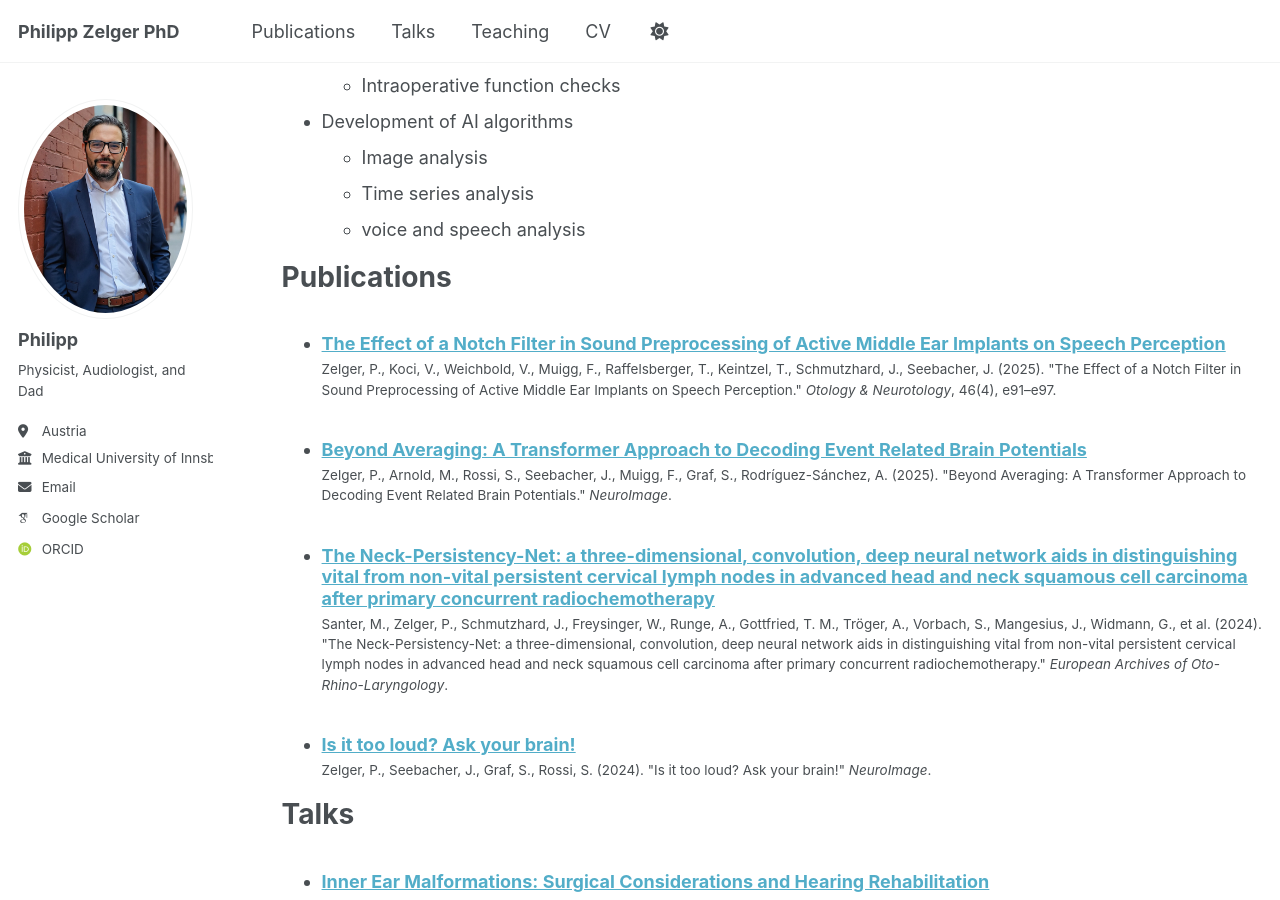
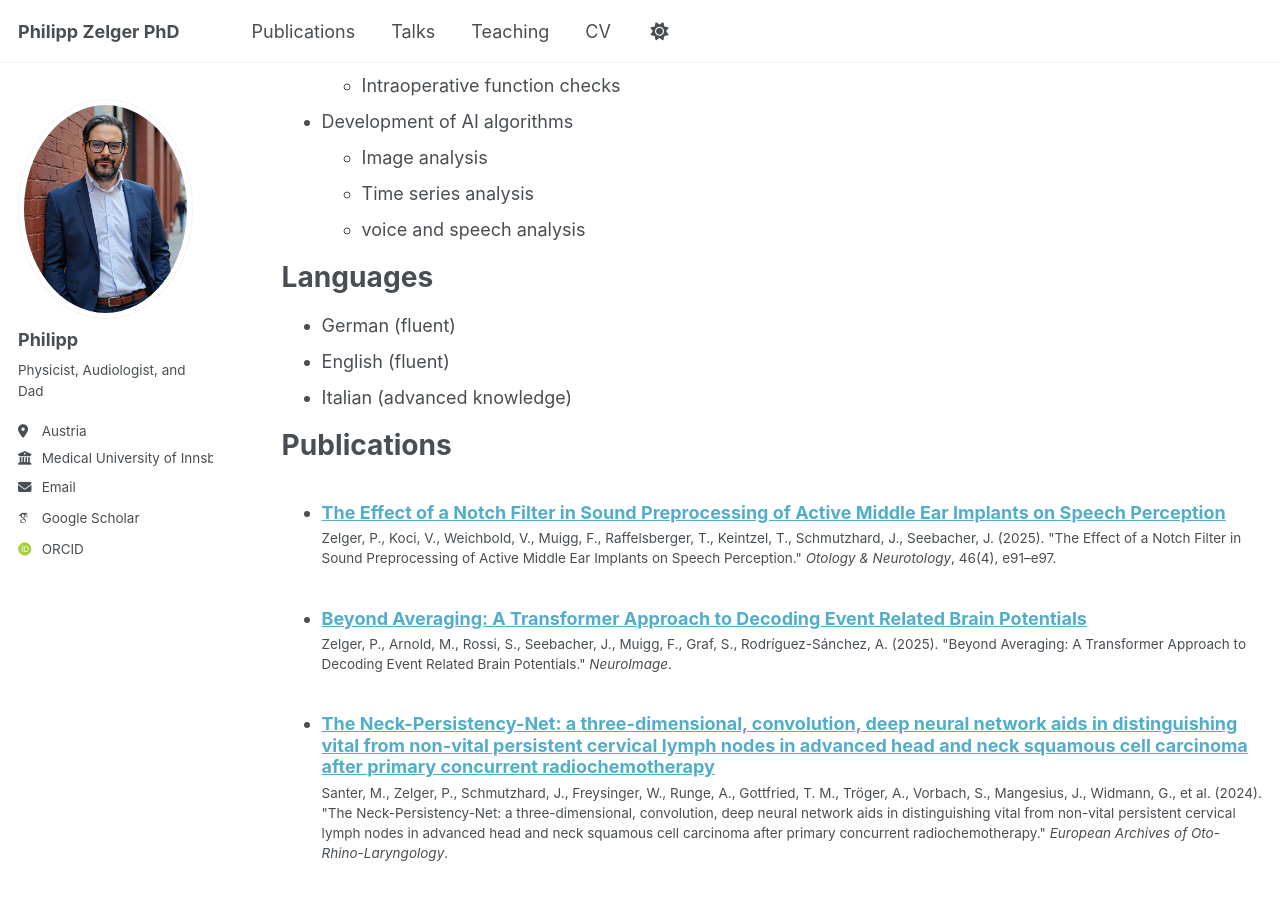
Before and after one commit to Stanissse/AboutMe, a Jekyll site: the page built from _pages/cv.md, in a window 1280 px wide and 900 px high, scrolled down 1620 px. Built offline with Jekyll 4.4.1, drawn with Linux system fonts in a browser that asks for light colours; some web fonts are replaced.

Commit message:
Update cv.md

```diff
--- a/_pages/cv.md
+++ b/_pages/cv.md
@@ -66,6 +66,12 @@ Skills
   * Time series analysis
   * voice and speech analysis
 
+Languages
+======
+* German (fluent)
+* English (fluent)
+* Italian (advanced knowledge)
+
 Publications
 ======
   <ul>{% for post in site.publications reversed %}
```
